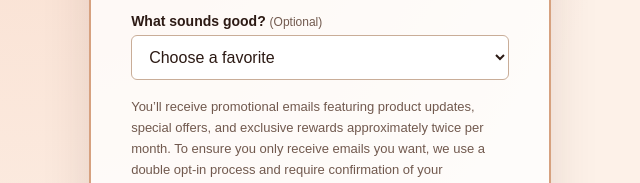
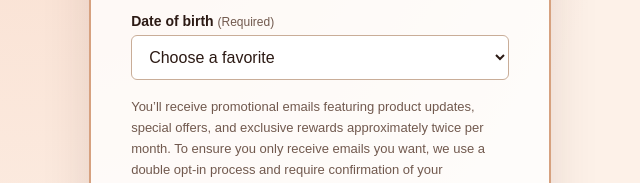
Before and after one commit to TateWall/Stam-Email-Marketing, a plain HTML site: page email.html in a window 1280 px wide. Shown: the part 428-611 px from the top of the page, 614-1254 px from the left. Drawn offline with Linux system fonts and the light colour scheme.

Commit message:
Change label from 'What sounds good?' to 'Date of birth'

```diff
--- a/email.html
+++ b/email.html
@@ -148,7 +148,7 @@
             <input id="first-name" name="firstName" type="text" autocomplete="given-name" placeholder="Your first name">
           </div>
           <div class="field">
-            <label for="favorite">What sounds good? <span class="field-note">(Optional)</span></label>
+            <label for="favorite">Date of birth <span class="field-note">(Required)</span></label>
             <select id="favorite" name="favorite">
               <option value="">Choose a favorite</option>
               <option>Chocolate &amp; treats</option>
```
